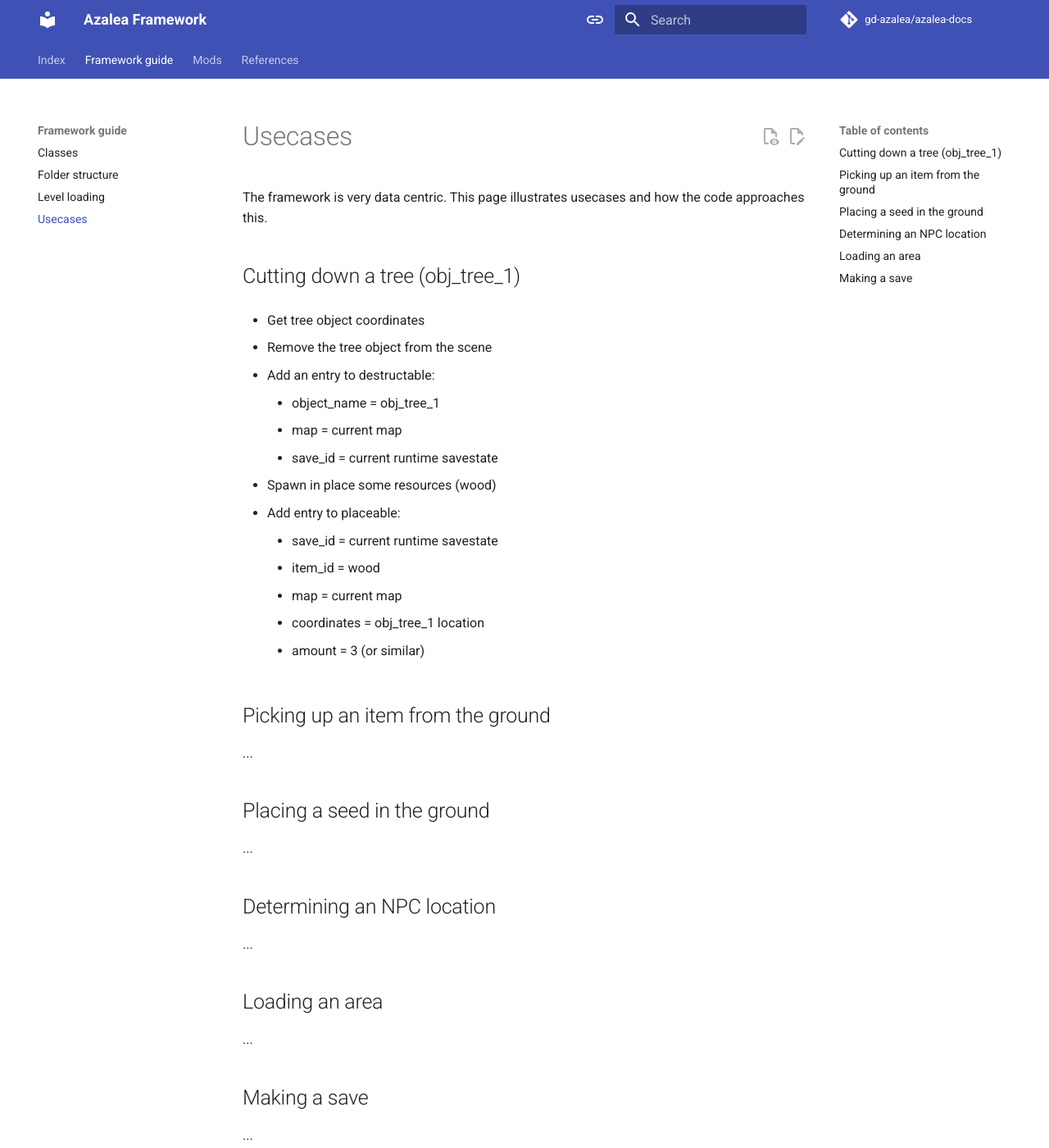
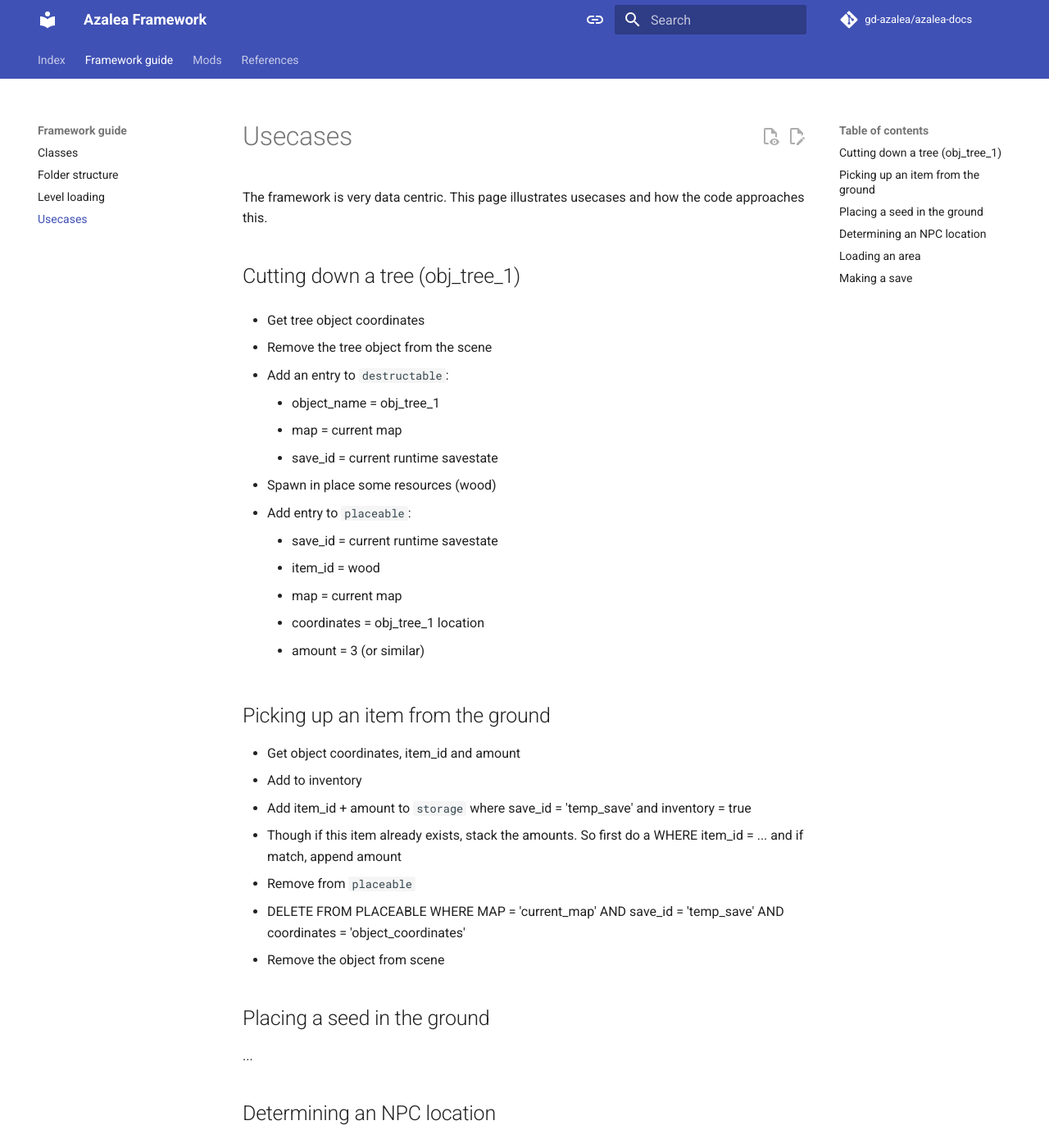
Before and after one commit to gd-azalea/azalea-docs, an MkDocs documentation site: the page built from docs/framework-guide/usecases.md, in a window 1280 px wide and 1400 px high. Shown: the whole window at 82% size. Built offline with MkDocs 1.6.1 and Material for MkDocs 9.7.7, drawn with Linux system fonts in a browser that asks for light colours; comment, search, counter and statistics services are not loaded.

Commit message:
Update usecases.md

```diff
--- a/docs/framework-guide/usecases.md
+++ b/docs/framework-guide/usecases.md
@@ -6,13 +6,13 @@ The framework is very data centric. This page illustrates usecases and how the c
 - Get tree object coordinates
 
 - Remove the tree object from the scene
-  - Add an entry to destructable:
+  - Add an entry to `destructable`:
     - object_name = obj_tree_1
     - map = current map
     - save_id = current runtime savestate
 
 - Spawn in place some resources (wood)
-  - Add entry to placeable:
+  - Add entry to `placeable`:
     - save_id = current runtime savestate
     - item_id = wood
     - map = current map
@@ -20,7 +20,13 @@ The framework is very data centric. This page illustrates usecases and how the c
     - amount = 3 (or similar)
 
 ## Picking up an item from the ground
-...
+- Get object coordinates, item_id and amount
+- Add to inventory
+  - Add item_id + amount to `storage` where save_id = 'temp_save' and inventory = true
+  - Though if this item already exists, stack the amounts. So first do a WHERE item_id = ... and if match, append amount
+- Remove from `placeable`
+  - DELETE FROM PLACEABLE WHERE MAP = 'current_map' AND save_id = 'temp_save' AND coordinates = 'object_coordinates'
+- Remove the object from scene
 
 ## Placing a seed in the ground
 ...
```
